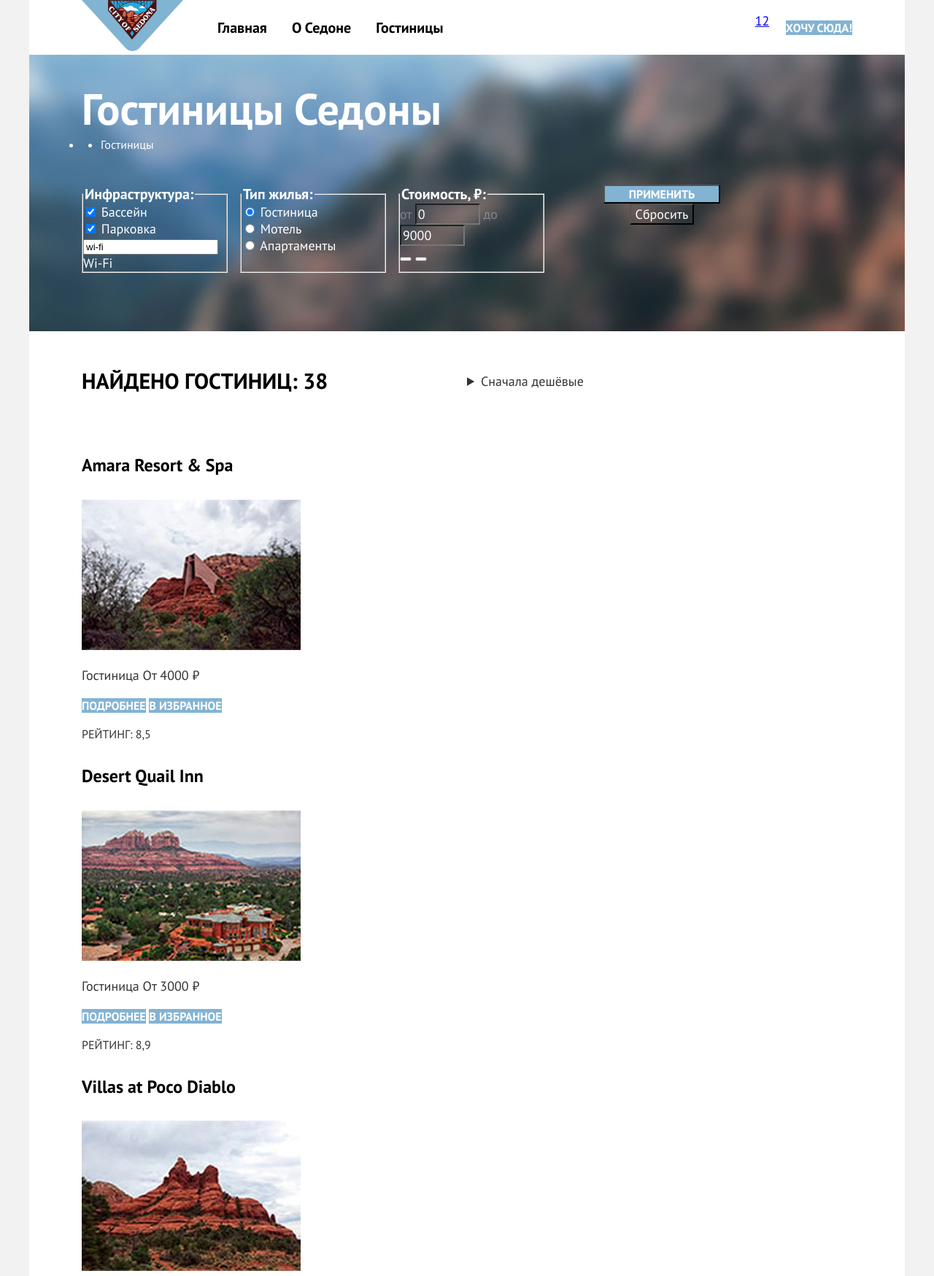
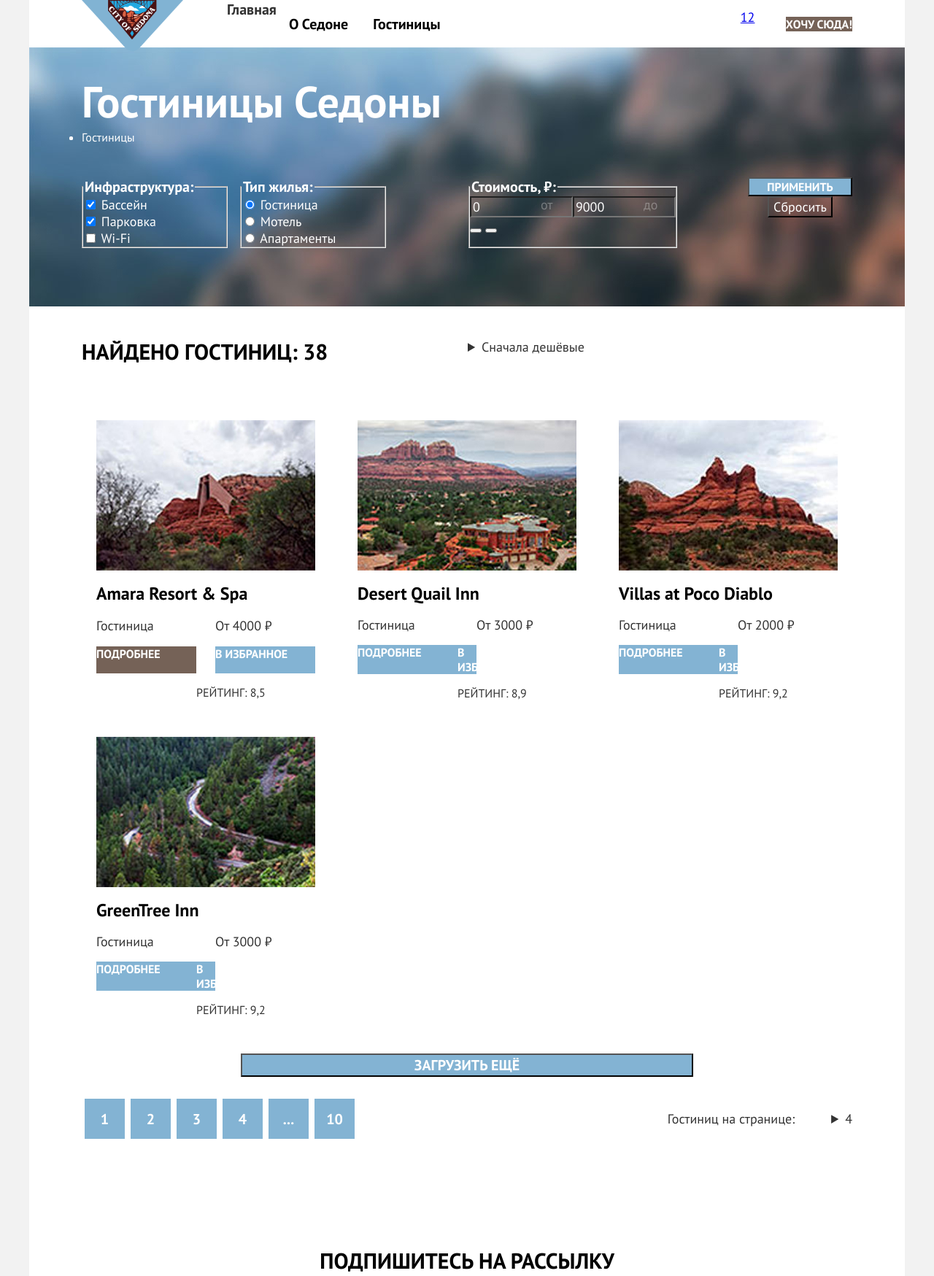
Before and after one commit to LarissaZubkova/sedona, a plain HTML site: page catalog.html in a window 1280 px wide. Shown: the top 1749 px of the page at 73% size. Drawn offline with Linux system fonts and the light colour scheme.

Commit message:
step: module6

```diff
--- a/catalog.html
+++ b/catalog.html
@@ -13,10 +13,10 @@
         <img src="images/logo.png" width="139" height="70" alt="Седона">
       </a>
       <ul class="site-menu">
-        <li class="site-menu-item site-menu-item-active">
+        <li class="site-menu-item>
           <a class="site-menu-link" href="index.html">Главная</a>
         </li>
-        <li class="site-menu-item site-menu-item-active">
+        <li class="site-menu-item">
           <a class="site-menu-link" href="#">О Седоне</a>
         </li>
         <li class="site-menu-item site-menu-item-active">
@@ -31,7 +31,7 @@
           <span class="visually-hidden">Избранное</span>
           <span class="icon-button-counter">12</span>
         </a>
-        <a class="button" href="#">Хочу сюда!</a>
+        <a class="button button-secondary additional-menu-button" href="#">Хочу сюда!</a>
       </div>
     </nav>
   </header>
@@ -41,7 +41,7 @@
       <h1 class="main-heading">Гостиницы Седоны</h1>
        <ul class="breadcrumbs">
         <li class="breadcrumbs-item">
-          <a class="breadcrumbs-link" href="index.html">
+          <a class="breadcrumbs-link breadcrumbs-link-home" href="index.html">
               <span class="visually-hidden">Главная страница</span>
           </a>
         </li>
@@ -72,7 +72,7 @@
               </li>
               <li class="filter-item">
                 <label class="control">
-                  <input class="control-input" name="infrastructure" value="wi-fi">
+                  <input class="control-input"  type="checkbox" name="infrastructure" value="wi-fi">
                   <span class="control-lead">Wi-Fi</span>
                 </label>
               </li>
@@ -104,7 +104,7 @@
             </ul>
           </fieldset>
 
-          <fieldset class="filter-fieldset">
+          <fieldset class="filter-fieldset  filter-fieldset-price">
             <legend class="filter-title">Стоимость, ₽:</legend>
 
             <div class="range">
@@ -138,16 +138,6 @@
         </form>
         </section>
       </div>
-
-      <a href="#" class="button button-light">
-        <span class="visually-hidden">Показать таблицу</span>
-      </a>
-      <a class="button" href="#">
-        <span class="visually-hidden">Показать карточки</span>
-      </a>
-      <a href="#" class="button button-light">
-        <span class="visually-hidden">Показать список</span>
-      </a>
 
       <section class="catalog">
         <h2 class="visually-hidden">Результаты поиска</h2>
@@ -193,6 +183,7 @@
           </ul>
         </div>
 
+        <div class="card-list">
 
         <h3 class="visually-hidden">Список гостиниц</h3>
 
@@ -210,8 +201,8 @@
             <span class="card-description-defenition">От 4000 ₽</span>
           </p>
 
-          <a class="button" href="#">Подробнее</a>
-          <a class="button" href="#">В избранное</a>
+          <a class="card-more button button-secondary" href="#">Подробнее</a>
+          <a class="card-chosen button" href="#">В избранное</a>
 
           <p class="star star-four">
             <span class="visually-hidden">4 звезды</span>
@@ -287,9 +278,9 @@
           </p>
           <p class="card-rate">Рейтинг: 9,2</p>
         </article>
-
+</div>
         <div class="pagination">
-          <button class="button" type="button">Загрузить ещё</button>
+          <button class="pagination-button button button-large" type="button">Загрузить ещё</button>
 
           <div class="pagination-nav">
             <h3 class="visually-hidden">Список страниц</h3>
@@ -314,7 +305,7 @@
                 </li>
             </ul>
             <div class="pagination-select">
-                <p>Гостиниц на странице:</p>
+                <p  class="select-label">Гостиниц на странице:</p>
 
                 <details class="select">
                   <summary class="select-button">4</summary>
@@ -336,7 +327,6 @@
                 </details>
             </div>
           </div>
-
         </section>
 
         <section class="subscribe">
--- a/styles/styles.css
+++ b/styles/styles.css
@@ -20,6 +20,11 @@
 *::before,
 *::after {
   box-sizing: border-box;
+}
+
+img {
+  max-width: 100%;
+  height: auto;
 }
 
 .visually-hidden {
@@ -61,9 +66,21 @@
 /* Header */
 
 .header-nav {
-  display: flex;
-  justify-content: space-between;
+  display: grid;
+  grid-template-columns: max-content 1fr max-content;
+  gap: 30px;
+  min-height: 65px;
   padding: 0 72px;
+}
+
+.logo {
+  position: relative;
+  z-index: 1;
+  margin-bottom: -10px;
+}
+
+.logo-img {
+  display: block;
 }
 
 .site-menu {
@@ -96,6 +113,8 @@
   display: flex;
   flex-wrap: wrap;
   align-items: center;
+  justify-content: flex-end;
+  max-width: 322px;
 }
 
 .additional-menu-button {
@@ -105,8 +124,9 @@
 /* Footer */
 
 .page-footer {
-  display: flex;
-  justify-content: space-between;
+  display: grid;
+  grid-template-columns: 1fr max-content 1fr;
+  gap: 30px;
   padding: 30px 72px;
 }
 
@@ -134,6 +154,10 @@
   font-size: 40px;
   line-height: 40px;
   text-decoration: none;
+}
+
+.footer-developer {
+  justify-self: end;
 }
 
 /* Main */
@@ -180,6 +204,7 @@
 /* Button */
 
 .button {
+  display: inline-block;
   color: #ffffff;
   background-color: #83B3D3;
 
@@ -209,15 +234,30 @@
 /* Forms */
 
 .field-input {
+  width: 100%;
+
+  background-color: #f2f2f2;
+
   font-family: inherit;
   font-size: 18px;
-
-  background-color: #f2f2f2;
 }
 
 /* Range */
+.range {
+  display: grid;
+  grid-template-columns: 1fr 1fr;
+}
+
+.range-field {
+  display: grid;
+  grid-template-columns: 1fr 44px;
+}
 
 .range-input {
+  width: 100%;
+  grid-column: 1 / -1;
+  grid-row: 1 / 2;
+
   color: #ffffff;
   background-color: transparent;
 
@@ -226,7 +266,14 @@
 }
 
 .range-title {
+  grid-column: -2 / -1;
+  grid-row: 1 / 2;
+
   opacity: 0.3;
+}
+
+.range-slider {
+  grid-column: 1 / -1;
 }
 
 /* Breadcrumbs */
@@ -241,16 +288,52 @@
   font-size: 16px;
 }
 
-/* my */
-.breadcrumbs-link {
-  margin-right: 26px;
+/* Card */
+
+.card-list {
+  display: grid;
+  grid-template-columns: repeat(3, 1fr);
+  column-gap: 18px;
+  row-gap: 10px;
 }
 
-/* Card */
+.card {
+  display: grid;
+  grid-template-columns: 1fr 26px 1fr;
+  grid-template-rows: 206px;
+  grid-template-areas:
+    "image image image"
+    "title title title"
+    "description description description"
+    "button-more . button-chosen"
+    "stars rate rate";
+  row-gap: 16px;
+  padding: 20px;
+}
+
+.card-img {
+  order: -1;
+  width: 100%;
+  height: 100%;
+  grid-area: image;
+
+  object-fit: cover;
+}
 
 .card-title {
+  grid-area: title;
+  margin: 0;
+
   font-size: 24px;
   line-height: 31px;
+}
+
+.card-description {
+  grid-column: description;
+  display: grid;
+  grid-template-columns: 1fr 1fr;
+  column-gap: 26px;
+  margin: 0;
 }
 
 .card-link {
@@ -259,7 +342,18 @@
   text-decoration: none;
 }
 
+.card-more {
+  grid-area: button-more;
+}
+
+.card-chosen {
+  grid-area: button-chosen;
+}
+
 .card-rate {
+  grid-area: rate;
+  margin: 0;
+
   font-size: 16px;
   text-transform: uppercase;
 }
@@ -270,7 +364,13 @@
   text-align: center;
 }
 
+.advantages-content {
+  padding: 62px 240px 80px;
+}
+
 .advantages-list {
+  display: grid;
+  grid-template-columns: repeat(3, 1fr);
   margin: 0;
   padding: 0;
 
@@ -278,11 +378,15 @@
 }
 
 .advantages-list-inner {
+  grid-column: 1 / -1;
+
   color: #333333;
   background-color: #ffffff;
 }
 
 .advantages-item {
+  padding: 60px;
+
   background-color: rgba(131, 179, 211, 0.12);
 }
 
@@ -291,6 +395,11 @@
 }
 
 .advantages-item-large {
+  display: grid;
+  grid-template-columns: repeat(3, 1fr);
+  grid-column: 1 / -1;
+  padding: 0;
+
   color: #ffffff;
   background-color: #83B3D3;
 }
@@ -311,6 +420,22 @@
   color: #ffffff;
 }
 
+.advantages-img {
+  grid-column: span 2;
+  width: 100%;
+  height: 0;
+  min-height: 100%;
+  object-fit: cover;
+}
+
+.advantages-item-large:nth-child(2) .advantages-img {
+  order: -1;
+}
+
+.advantages-description {
+  padding: 60px;
+}
+
 .advantages-text {
   line-height: 21px;
 }
@@ -318,42 +443,31 @@
 /* Search */
 
 .search {
+  padding: 90px 240px;
   text-align: center;
 }
-/* my */
-.search .section-title {
-  margin-bottom: 29px;
+
+.search-button {
+  margin-top: 56px;
 }
-/* my */
-.search .section-description {
-  margin-bottom: 56px;
-  line-height: 26px;
-}
-/* my */
-.search-button {
-  display: block;
-  margin-bottom: 93px;
+
+/* Select */
+
+.select-label {
+  margin: 0;
+  margin-right: 50px;
 }
 
 /* Subscribe */
 
 .subscribe {
-  padding-top: 94px;
-  padding-bottom: 94px;
+  padding: 94px 200px;
+
   text-align: center;
 }
 
 .subscribe-primary .section-title {
   color: #ffffff;
-}
-
-.subscribe .section-title {
-  margin-bottom: 29px;
-}
-
-.subscribe .section-description {
-  margin-bottom: 46px;
-  line-height: 26px;
 }
 
 .subscribe-primary {
@@ -363,18 +477,25 @@
   background-size: cover;
 }
 
+.subscribe-form {
+  display: grid;
+  grid-template-columns: 1fr 200px;
+  margin-top: 48px;
+}
+
 /* Social */
 
 .social {
   display: flex;
   flex-wrap: wrap;
+  margin: 0 -2px;
   padding: 0;
 
   list-style: none;
 }
 
 .social-item {
-  margin: 0 2px;
+  margin: 2px;
 }
 
 .social-link {
@@ -386,7 +507,10 @@
 /* Filter */
 
 .filter-form {
-  display: flex;
+  display: grid;
+  grid-template-columns: 200px 200px 1fr 223px;
+  justify-content: space-between;
+  gap: 17px;
 }
 
 .filter-title {
@@ -396,15 +520,12 @@
 }
 
 .filter-fieldset {
-  width: 200px;
   margin: 0;
-  margin-right: 17px;
   padding: 0;
 }
 
 .filter-fieldset-price {
-  width: 287px;
-  margin-left: 95px;
+  margin-left: 96px;
 }
 
 .filter-list {
@@ -417,8 +538,7 @@
 .filter-buttons {
   display: flex;
   flex-direction: column;
-  width: 160px;
-  margin-left: 64px;
+  margin-left: 80px;
 }
 
 .filter-reset {
@@ -438,20 +558,14 @@
 }
 
 .catalog-sort {
-  display: flex;
-  align-items: center;
-  justify-content: space-between;
+  display: grid;
+  grid-template-columns: 1fr 287px max-content;
+  gap: 80px;
   padding: 44px 0;
 }
 
 .catalog-title {
-  width: 50%;
   margin: 0;
-}
-
-.catalog-select {
-  width: 287px;
-  margin-right: auto;
 }
 
 /* View */
@@ -459,14 +573,16 @@
 .view {
   display: flex;
   flex-wrap: wrap;
-  margin: 0;
+  justify-content: flex-end;
+  max-width: 224px;
+  margin: -4px;
   padding: 0;
 
   list-style: none;
 }
 
 .view-item {
-  margin: 0 4px;
+  margin: 4px;
 }
 
 .view-link {
@@ -478,10 +594,18 @@
 /* Pagination */
 
 .pagination {
+  display: flex;
+  flex-direction: column;
+  align-items: center;
   padding: 30px 0;
 }
 
+.pagination-button {
+  min-width: 620px;
+}
+
 .pagination-nav {
+  width: 100%;
   display: flex;
   align-items: center;
   justify-content: space-between;
```
Also changed, not shown: index.html (+5 -3 lines).
